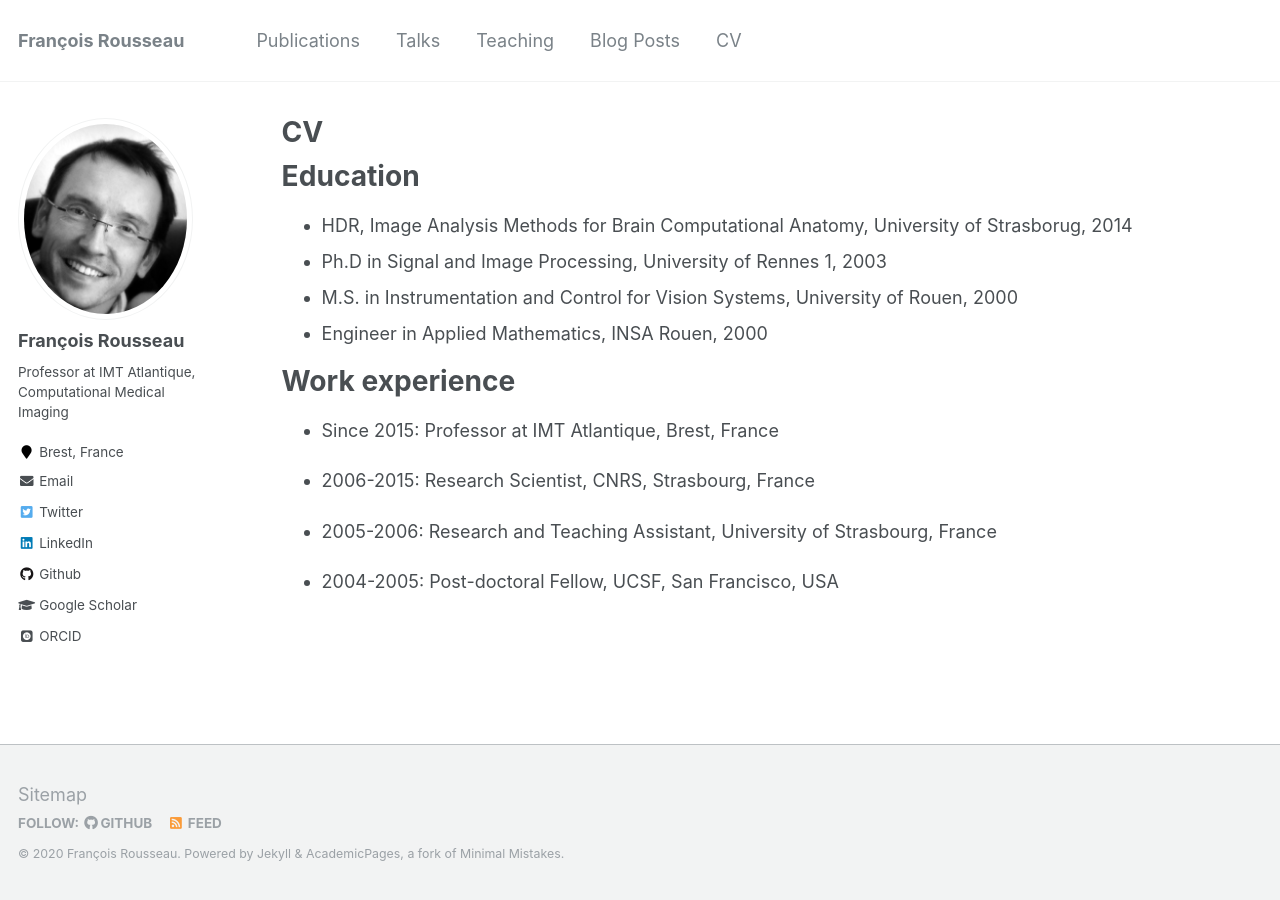
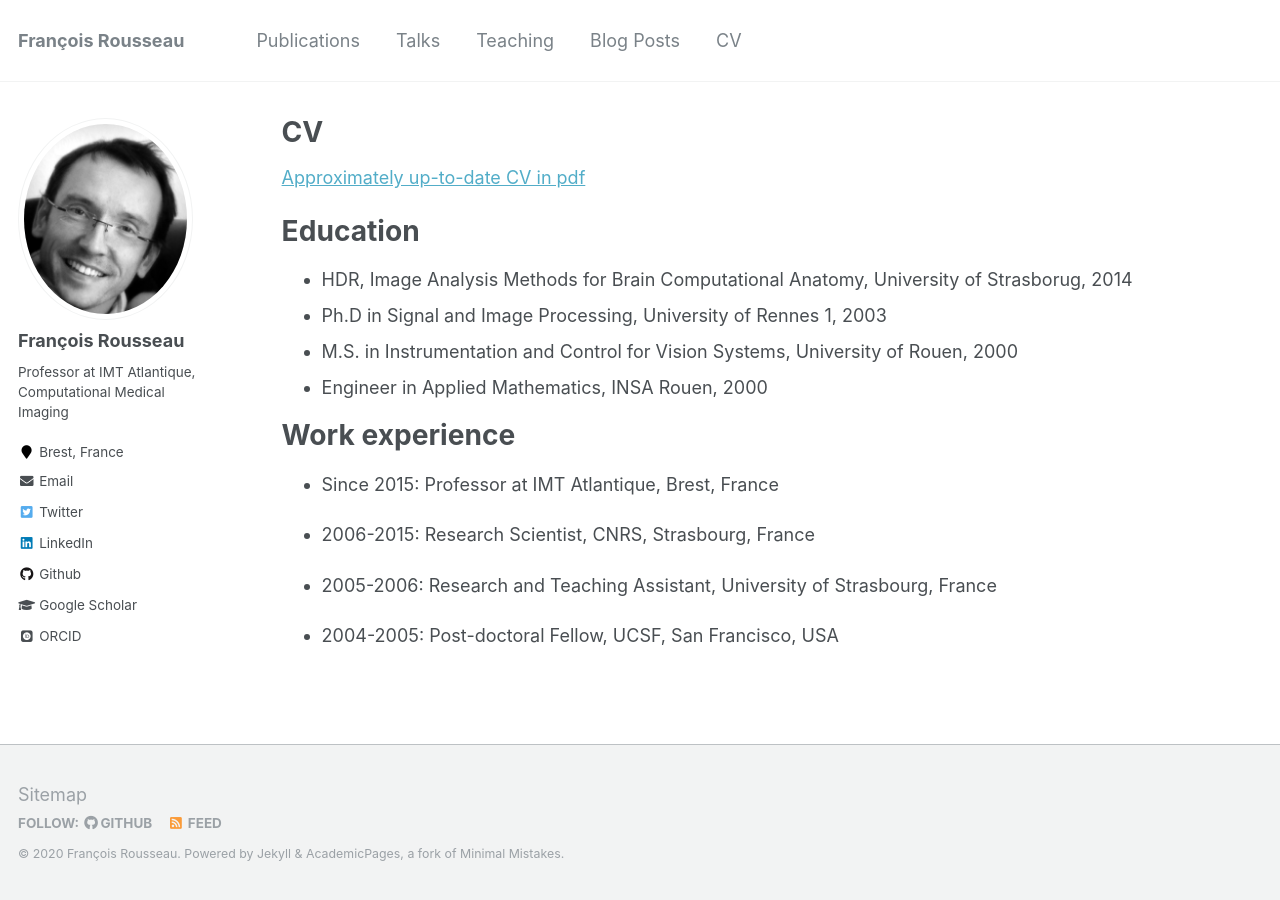
Before and after one commit to rousseau/rousseau.github.io, a Jekyll site: the page built from _pages/cv.md, in a window 1280 px wide. Built offline with Jekyll 4.4.1, drawn with Linux system fonts in a browser that asks for light colours; some web fonts are replaced.

Commit message:
Update cv.md

```diff
--- a/_pages/cv.md
+++ b/_pages/cv.md
@@ -8,6 +8,8 @@ redirect_from:
 ---
 
 {% include base_path %}
+
+[Approximately up-to-date CV in pdf](/files/CV_rousseau.pdf)
 
 Education
 ======
```
